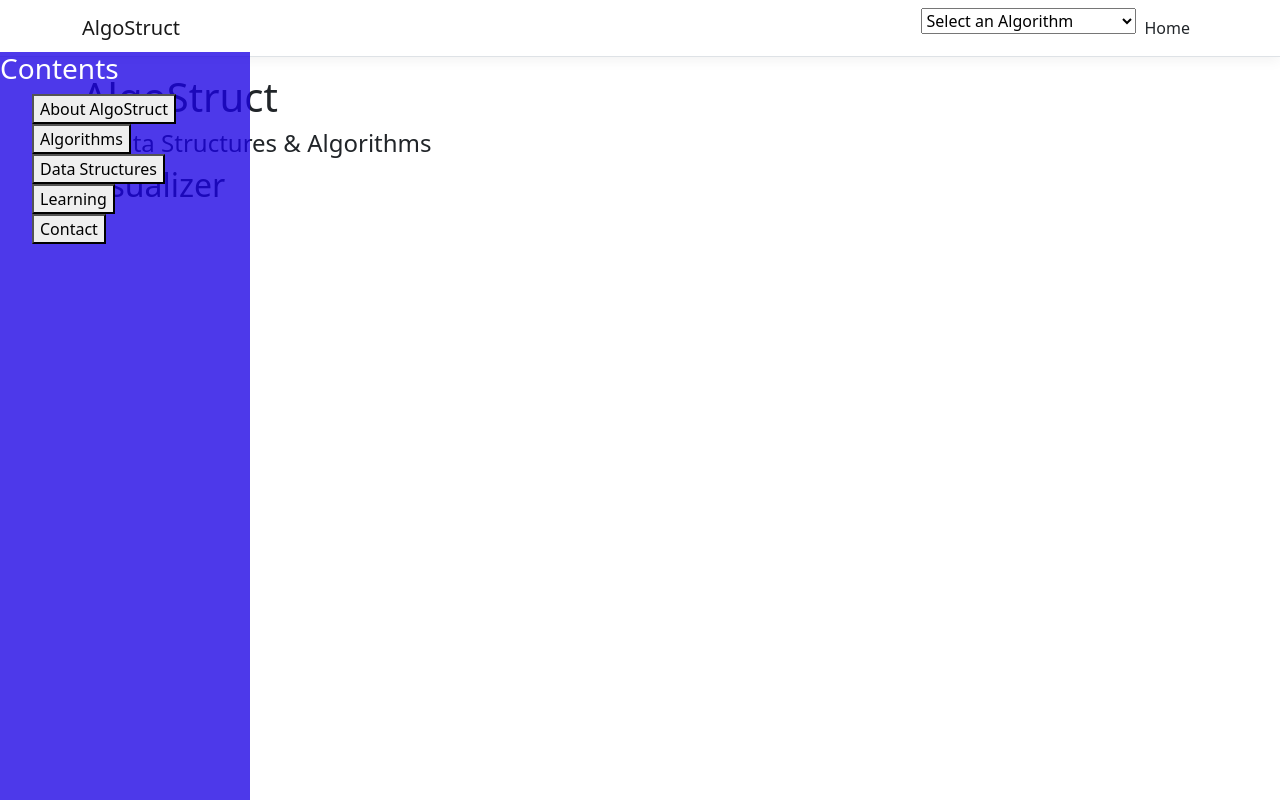
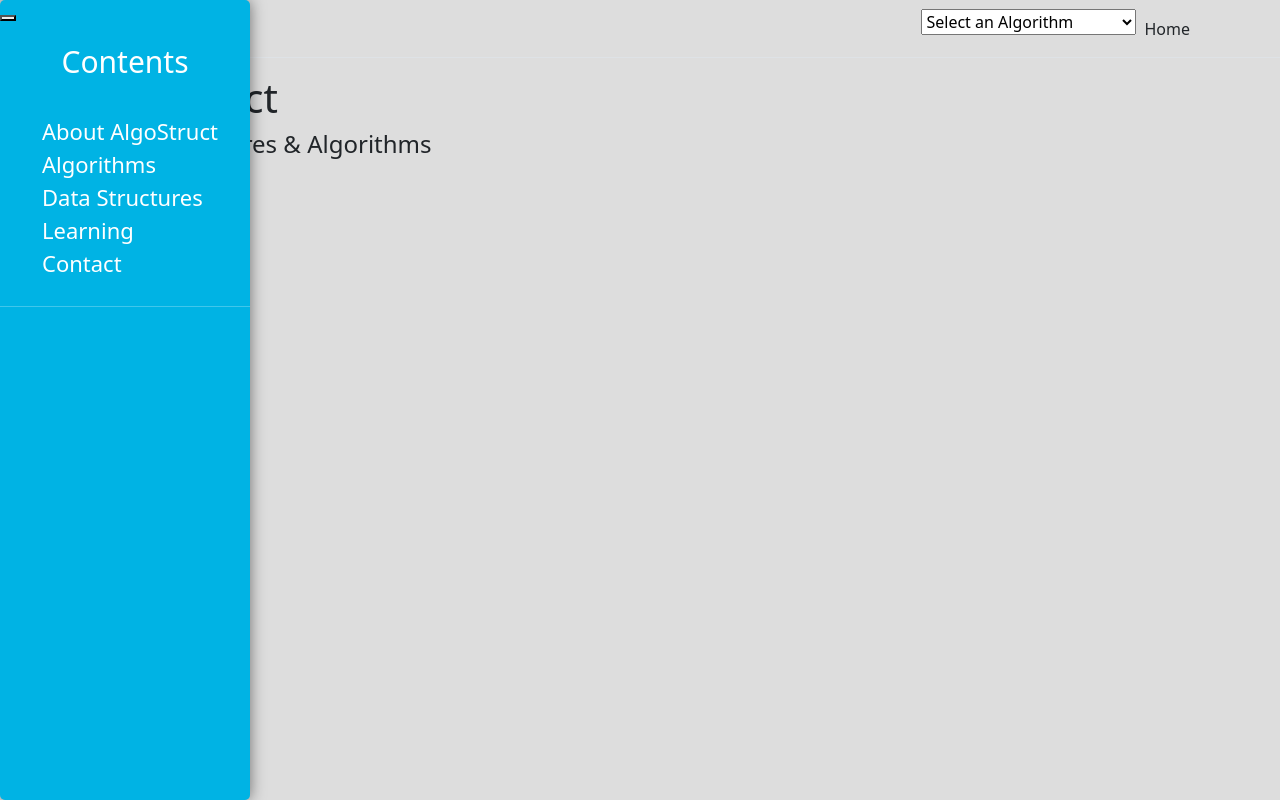
Before and after one commit to zackzellto/AlgoStructOLD, a React (Create React App) app in the folder AlgoStruct/ClientApp/: page / in a window 1280 px wide. Built offline with nearby package versions, Linux system fonts and the light colour scheme.

Commit message:
Perfecting sidebar

```diff
--- a/AlgoStruct/ClientApp/package.json
+++ b/AlgoStruct/ClientApp/package.json
@@ -11,6 +11,7 @@
     "oidc-client": "^1.11.5",
     "react": "^17.0.2",
     "react-dom": "^17.0.2",
+    "react-icons": "^4.4.0",
     "react-router-bootstrap": "^0.25.0",
     "react-router-dom": "^5.2.0",
     "react-scripts": "^5.0.0",
@@ -41,7 +42,7 @@
     "eslint-plugin-jsx-a11y": "^6.4.1",
     "eslint-plugin-react": "^7.23.2",
     "nan": "^2.14.2",
-    "sass": "^1.52.1",
+    "sass": "^1.52.2",
     "typescript": "^4.2.4"
   },
   "scripts": {
--- a/AlgoStruct/ClientApp/src/components/Home.js
+++ b/AlgoStruct/ClientApp/src/components/Home.js
@@ -8,7 +8,7 @@
     return (
       <>
         <Sidebar />
-        <div>
+        <div id="main-content">
           <h1>AlgoStruct</h1>
           <h4>a Data Structures & Algorithms</h4>
           <h2>Visualizer</h2>
--- a/AlgoStruct/ClientApp/src/components/NavMenu.css
+++ b/AlgoStruct/ClientApp/src/components/NavMenu.css
@@ -1,3 +1,8 @@
+.navbar {
+  background-color: #f8f9fa00;
+  border-bottom: 1px solid #dee2e600;
+  border-top: 1px solid #dee2e600;
+}
 a.navbar-brand {
   white-space: normal;
   text-align: center;
@@ -12,7 +17,3 @@
     font-size: 16px;
   }
 }
-
-.box-shadow {
-  box-shadow: 0 .25rem .75rem rgba(0, 0, 0, .05);
-}
--- a/AlgoStruct/ClientApp/src/components/Sidebar/Sidebar.css
+++ /dev/null
@@ -1,14 +0,0 @@
-.sidebar {
-  width: 250px;
-  height: 93.5%;
-  position: fixed;
-  top: 6.5%;
-  left: 0;
-  background-color: rgba(27, 0, 228, 0.776);
-  color: #fff;
-  transition: all 0.3s;
-}
-
-ul {
-  list-style-type: none;
-}
--- a/AlgoStruct/ClientApp/src/components/Sidebar/Sidebar.js
+++ b/AlgoStruct/ClientApp/src/components/Sidebar/Sidebar.js
@@ -1,33 +1,62 @@
-import React, { Component } from "react";
-import "./Sidebar.css";
+import React from "react";
+import "./Sidebar.scss";
+import { Link } from "react-router-dom";
+import * as FaIcons from "react-icons/fa";
 
-class Sidebar extends Component {
-  render() {
+const expandSidebar = () => {
+  document.getElementById("sidebar").style.width = "250px";
+  document.getElementById("main-content").style.width = "250px";
+};
+
+const closeSidebar = () => {
+  document.getElementById("sidebar").style.width = "75px";
+  document.getElementById("main-content").style.width = "75px";
+};
+
+export default function Sidebar() {
   return (
-      <nav className="sidebar">
+    <nav id="sidebar" className="sidebar">
+      <button className="close-sidebar-button" onClick={closeSidebar}></button>
       <div>
         <h3 className="sidebar-header">Contents</h3>
       </div>
       <ul>
+        <div className="sidebar-buttons">
           <li>
-            <button href="#about">About AlgoStruct </button>
+            <a href="#about">About AlgoStruct </a>
           </li>
           <li>
-            <button href="#algorithms">Algorithms</button>
+            <a href="#algorithms">Algorithms</a>
           </li>
           <li>
-            <button href="#data-structures">Data Structures</button>
+            <a href="#data-structures">Data Structures</a>
           </li>
           <li>
-            <button href="#learning">Learning</button>
+            <a href="#learning">Learning</a>
           </li>
           <li>
-            <button href="contact">Contact</button>
+            <a href="contact">Contact</a>
           </li>
+        </div>
       </ul>
+      <hr className="sidebar-social-links-hr" />
+      <div className="sidebar-social-links">
+        <Link to="https://www.facebook.com">
+          <FaIcons.FaFacebook className="facebook-icon" />
+        </Link>
+        <Link to="https://www.github.com">
+          <FaIcons.FaGithub className="github-icon" />
+        </Link>
+        <Link to="https://www.twitter.com">
+          <FaIcons.FaTwitter className="twitter-icon" />
+        </Link>
+        <Link to="https://www.linkedin.com">
+          <FaIcons.FaLinkedin className="linkedin-icon" />
+        </Link>
+        <Link to="https://www.instagram.com">
+          <FaIcons.FaInstagram className="instagram-icon" />
+        </Link>
+      </div>
     </nav>
   );
 }
-}
-
-export default Sidebar;
--- /dev/null
+++ b/AlgoStruct/ClientApp/src/components/Sidebar/Sidebar.scss
@@ -0,0 +1,65 @@
+.sidebar:hover{
+
+}
+.sidebar {
+  width: 250px;
+  height: 100vh;
+  max-width: 100%;
+  max-height: 100%;
+  position: fixed;
+  top: 0;
+  left: 0;
+  background-color: rgba(0, 179, 228);
+  color: #fff;
+  transition: all 0.3s;
+  border-radius: 5px;
+  box-shadow: 0px 0px 15px rgba(0, 0, 0, 0.5);
+}
+
+.sidebar a {
+  color: white;
+  text-decoration: none;
+  font-size: 22px;
+}
+
+.sidebar a:visited {
+  color: white;
+}
+
+.sidebar a:focus {
+  color: #fff;
+}
+
+.sidebar a:hover {
+  color: #fff;
+
+  transform: scale(1.1);
+}
+
+.sidebar-buttons {
+  display: flex;
+  flex-direction: column;
+  height: 100%;
+  padding: 10px;
+  margin-top: 25px;
+}
+
+.sidebar-header {
+  margin-top: 20px;
+  font-size: 30px;
+  text-align: center;
+}
+
+.sidebar-social-links {
+  padding: 10px;
+  display: flex;
+  color: white;
+  flex-direction: row;
+  justify-content: center;
+  align-items: center;
+  margin-top: 570px;
+}
+
+ul {
+  list-style-type: none;
+}
--- a/AlgoStruct/ClientApp/src/custom.css
+++ b/AlgoStruct/ClientApp/src/custom.css
@@ -4,7 +4,11 @@
 }
 
 code {
-  color: #E01A76;
+  color: #e01a76;
+}
+
+body {
+  background-color: rgba(216, 216, 216, 0.864);
 }
 
 .btn-primary {
```
Also changed, not shown: 2 other files (tests, documents, lock files or other folders). Lines whose indentation alone changed are shown as unchanged.
